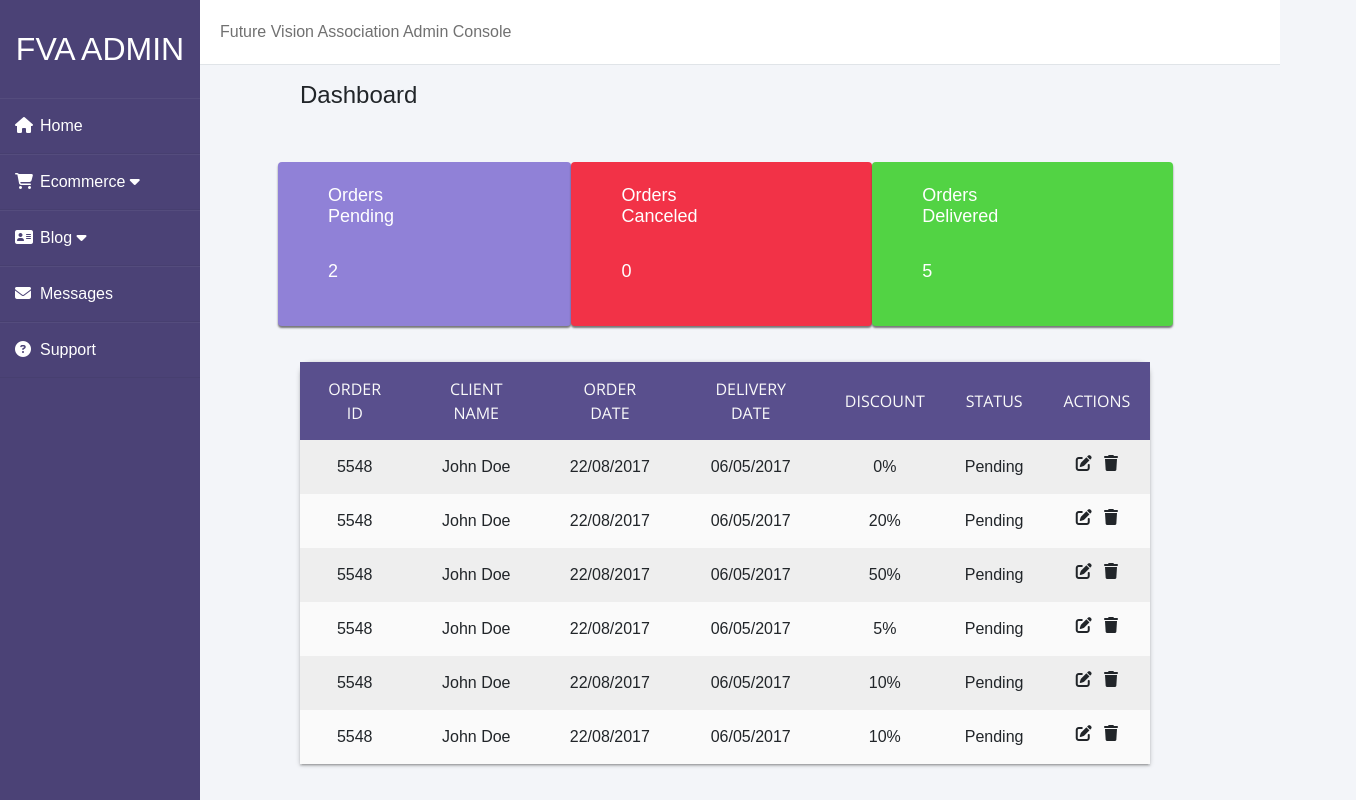
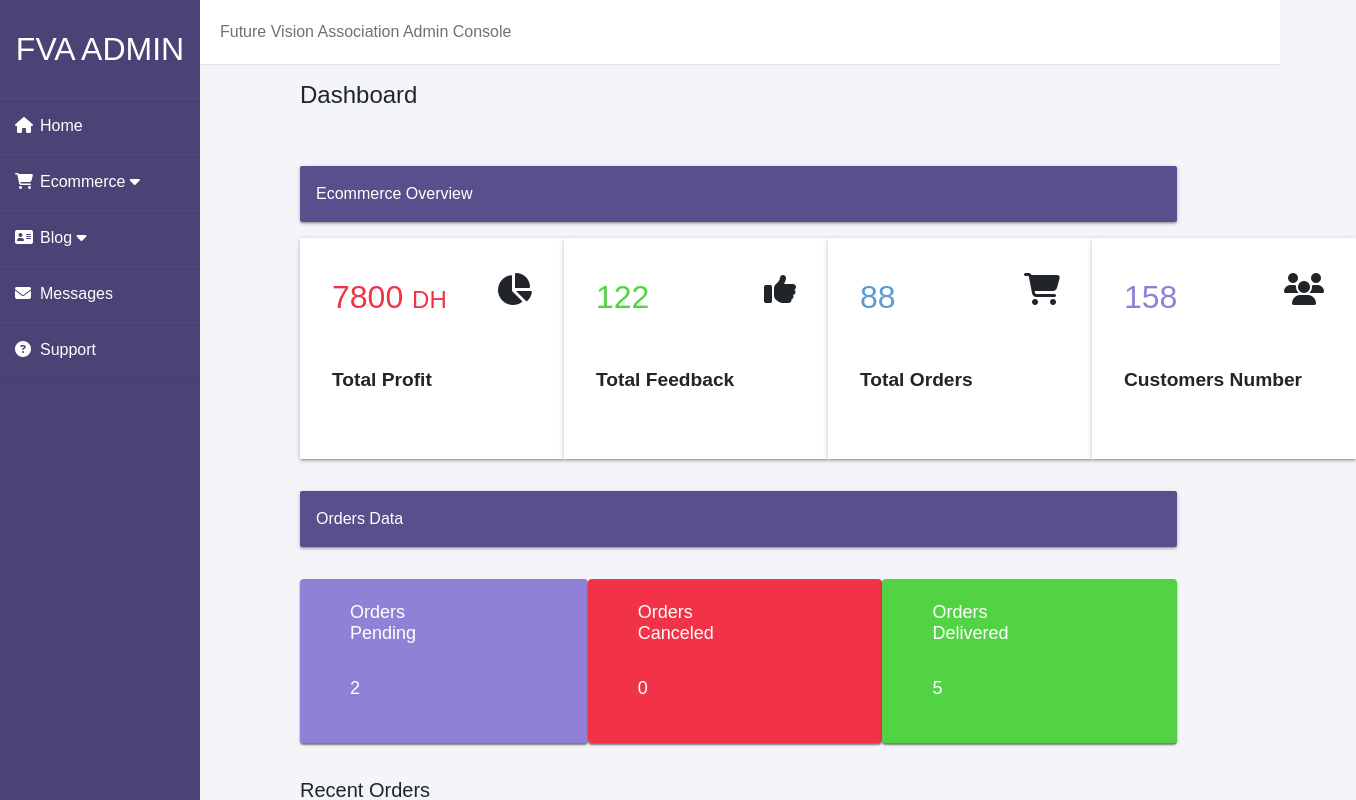
Before and after one commit to mouadkerdoud/fva_admin_console, a React (Create React App) app: page /dashboard in a window 1280 px wide. Shown: the top 800 px of the page, 1356 px wide, since content can reach past the window. Built offline with nearby package versions, Linux system fonts and the light colour scheme; the HTML template or start-up script is replaced by a standard one.

Commit message:
Designed a second version of the dashboard

```diff
--- a/src/components/dashboard/Dashboard.css
+++ b/src/components/dashboard/Dashboard.css
@@ -1,28 +1,107 @@
 @import url('https://fonts.googleapis.com/css?family=Montserrat|Open+Sans|Roboto');
+
+:root{
+  --main-bg-color: #594f8d;
+}
+
+
+                                    /* OVERVIEW SECTION */
+
+.bar{
+  background-color: var(--main-bg-color);
+  color: white;
+  padding: 1rem;
+  width: 98%;
+  border-radius: 2px;
+  box-shadow: rgba(0, 0, 0, 0.2) 0px 1px 5px 0px, rgba(0, 0, 0, 0.14) 0px 2px 2px 0px, rgba(0,0, 0, 0.12) 0px 3px 1px -2px;
+  margin-top: 2rem;
+
+}
+
+
+.overview{
+  display: flex;
+  margin-top: 1rem;
+  justify-content: space-between;
+  width: 98%;
+}
+
+.stat-overview{
+  background: white;
+  box-shadow: rgba(0, 0, 0, 0.2) 0px 1px 5px 0px, rgba(0, 0, 0, 0.14) 0px 2px 2px 0px, rgba(0,0, 0, 0.12) 0px 3px 1px -2px;
+  padding: 4rem 2rem;
+}
+
+
+
+.top-elements{
+  display: flex;
+  justify-content: space-between;
+  width: 12.5rem;
+  position: relative;
+  bottom: 1.8rem;
+}
+
+.number{
+  font-size: 2rem;
+}
+
+.currency{
+  font-size: 1.5rem;
+}
+
+.overview-icon{
+  font-size: 2rem;
+}
+
+.stat-overview p{
+  position: relative;
+  top: 1rem;
+  font-size: 1.2rem;
+  font-weight: bolder;
+}
+
+.income{
+  color: #f23247;
+}
+
+.feedback{
+  color: #52d344;
+}
+
+.nbr-order{
+  color: #5C9BD1;
+}
+
+.nbr-users{
+  color:  #9081d7;
+}
+
+
+
+                                    /* ORDERS SECTION */
 
 .order-data{
     display: flex;
-    justify-content: space-around;
-    position:relative;
-    right: 1.375rem;
-    top:1.25rem;
-
+    justify-content: space-between;
+    width: 98%;
+    margin-top: 2rem;
   }
 
 
-  .stat-elements{
+  .stat-orders{
     position: relative;
     right: 3.125rem;
 
   }
 
-  .stat-elements h4{
+  .stat-orders h4{
   font-size: 1.125rem;
   position: relative;
   bottom: 0.75rem;
   }
 
-  .stat-elements p{
+  .stat-orders p{
   font-size: 1.125rem;
   position: relative;
   top: 0.625rem;
@@ -35,7 +114,6 @@
     border-radius: 0.25rem;
     text-align: justify;
     box-shadow: 0 0.125rem 0.125rem rgba(64,64,64,.7);
-
   }
 
   .pending{
@@ -52,6 +130,12 @@
 
   }
 
-  .dash-table{
+  .table-title{
+    font-size: 1.25rem;
     margin-top: 2rem;
   }
+
+  .dash-table{
+    margin-top: 1rem;
+    width: 98%;
+  }
--- a/src/components/dashboard/Dashboard.js
+++ b/src/components/dashboard/Dashboard.js
@@ -8,16 +8,60 @@ const Dashboard = () => {
 
           <h1>Dashboard</h1>
 
+          <div className="bar">Ecommerce Overview</div>
+
+          <div className="overview">
+
+              <div className="stat-overview">
+
+                  <div className="top-elements">
+                    <span className="number income">7800 <span className="currency">DH</span></span>
+                    <i className="fas fa-chart-pie overview-icon"></i>
+                  </div>
+
+                  <p>Total Profit</p>
+              </div>
+
+              <div className="stat-overview">
+                    <div className="top-elements">
+                        <span className="number feedback">122</span>
+                        <i className="fas fa-thumbs-up overview-icon"></i>
+                    </div>
+                      <p>Total Feedback</p>
+              </div>
+
+              <div className="stat-overview">
+                      <div className="top-elements">
+                        <span className="number nbr-order">88</span>
+                        <i className="fas fa-shopping-cart overview-icon"></i>
+                      </div>
+                      <p>Total Orders</p>
+              </div>
+
+              <div className="stat-overview">
+                    <div className="top-elements">
+                        <span className="number nbr-users">158</span>
+                        <i className="fas fa-users overview-icon"></i>
+                    </div>
+                      <p>Customers Number</p>
+              </div>
+
+
+          </div>
+
+          <div className="bar">Orders Data</div>
+
+
           <div className="order-data">
               <div className="order pending">
-                <div className="stat-elements">
+                  <div className="stat-orders">
                     <h4>Orders Pending</h4>
                     <p>2</p>
                   </div>
               </div>
 
               <div className="order canceled">
-            <div className="stat-elements">
+              <div className="stat-orders">
                     <h4>Orders Canceled</h4>
                     <p>0</p>
                   </div>
@@ -25,7 +69,7 @@ const Dashboard = () => {
 
 
               <div className="order delivered">
-            <div className="stat-elements">
+              <div className="stat-orders">
                     <h4>Orders Delivered</h4>
                     <p>5</p>
                   </div>
@@ -72,31 +116,9 @@ const Dashboard = () => {
                 </td>
               </tr>
 
-            <tr>
-              <td>5548</td>
-              <td>John Doe</td>
-              <td>22/08/2017</td>
-              <td>06/05/2017</td>
-              <td>50%</td>
-              <td>Pending</td>
-              <td className="actions-table">
-                  <i className="fas fa-edit"></i>
-                  <i className="fas fa-trash"></i>
-              </td>
-            </tr>
 
-            <tr>
-              <td>5548</td>
-              <td>John Doe</td>
-              <td>22/08/2017</td>
-              <td>06/05/2017</td>
-              <td>5%</td>
-              <td>Pending</td>
-              <td className="actions-table">
-                  <i className="fas fa-edit"></i>
-                  <i className="fas fa-trash"></i>
-              </td>
-            </tr>
+
+
 
               <tr>
                 <td>5548</td>
```
Lines whose indentation alone changed are shown as unchanged.
